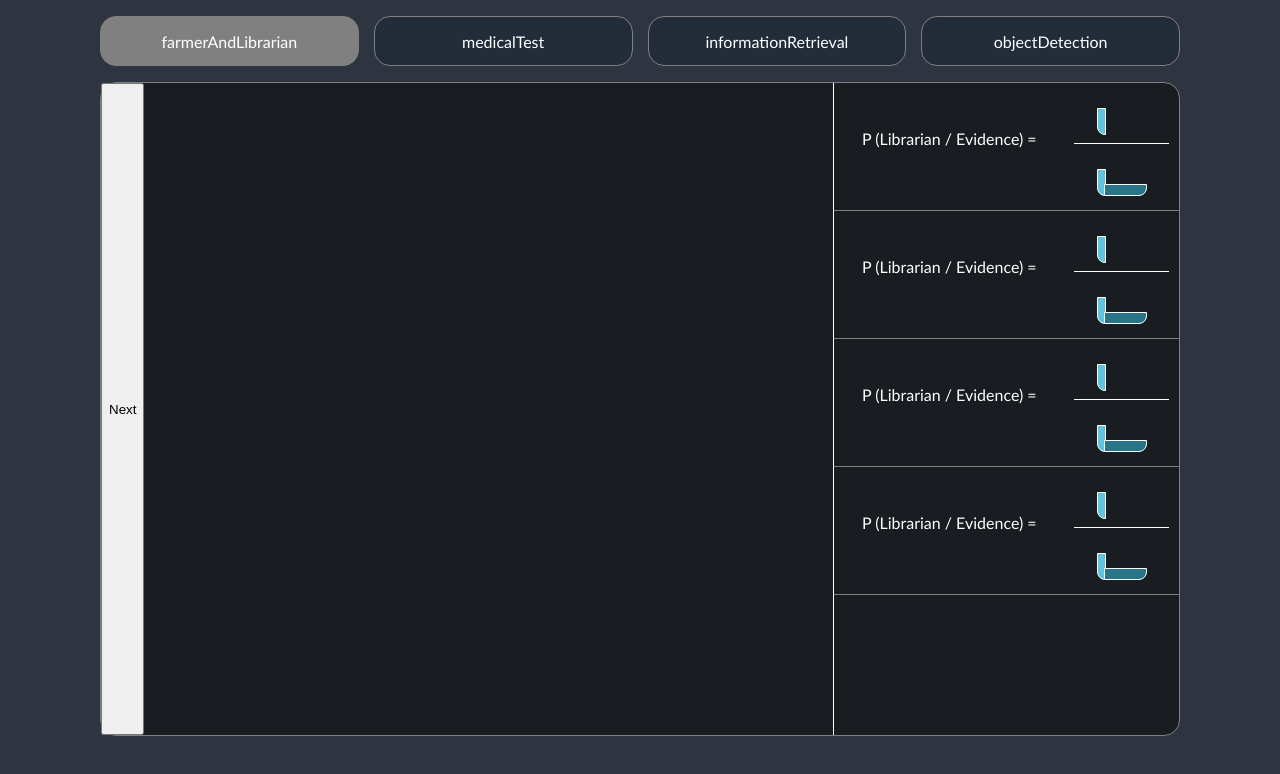
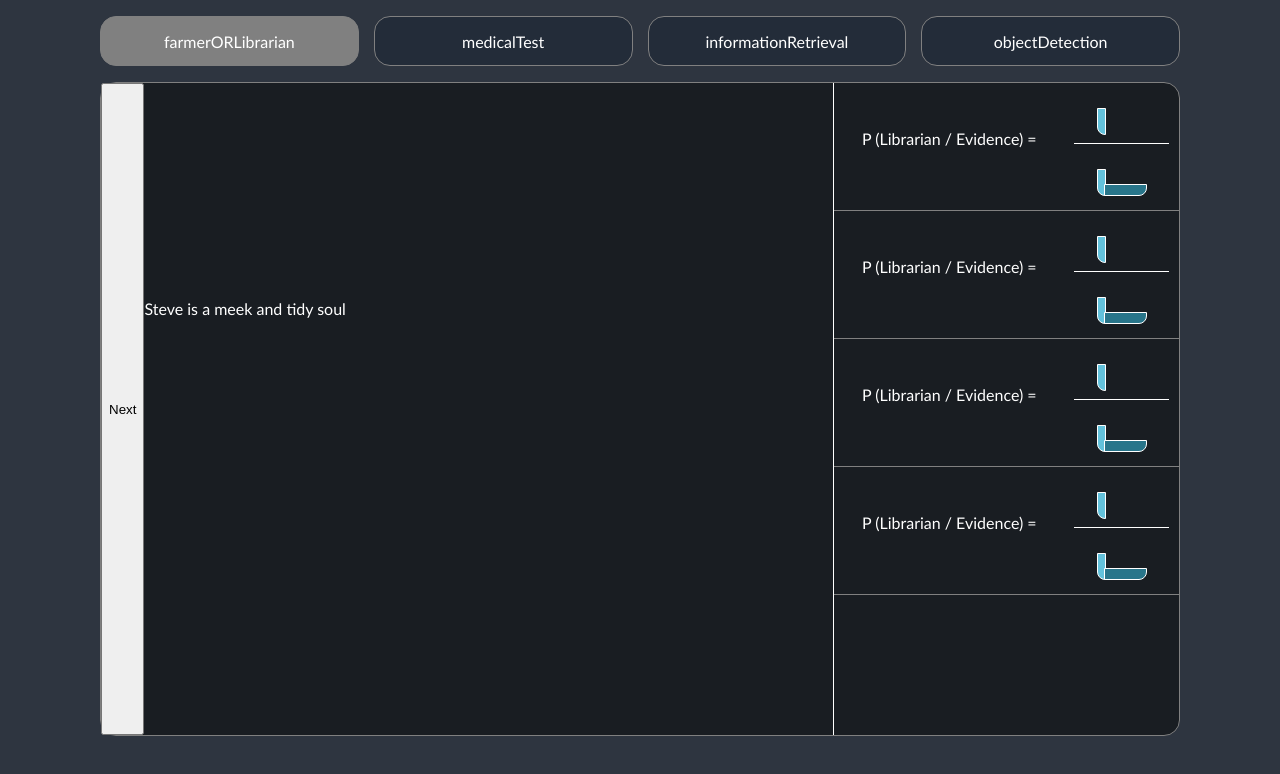
Before and after one commit to pratu16x7/the-belief-of-systems, a Vue app: page / in a window 1280 px wide. Shown: the top 774 px of the page. Built offline with nearby package versions, Linux system fonts and the light colour scheme.

Commit message:
message working

```diff
--- a/src/App.vue
+++ b/src/App.vue
@@ -54,7 +54,7 @@ import data from './data';
         Object.keys(this.scenarios).map(key => {
             this.scenarios[key]['active'] = false
         });
-        this.activateScenario("farmerAndLibrarian")
+        this.activateScenario("farmerORLibrarian")
         // this.$refs.fileInput.click()
     },
     methods: {
--- /dev/null
+++ b/src/components/Message.vue
@@ -0,0 +1,18 @@
+<template>
+    <p  v-show="active" class="message">{{message}}</p>
+</template>
+
+<script>
+
+export default {
+    props: {
+        message: String,
+        scenarioId: String,
+        active: Boolean,
+    }
+}
+</script>
+
+<style scoped>
+
+</style>
--- a/src/components/Scenario.vue
+++ b/src/components/Scenario.vue
@@ -14,11 +14,15 @@
                 v-bind:active="item.active"
             ></world-set>
 
-            <!-- <p class="message message-intro"
-                v-for="item in stages"
-            ></p> -->
 
 
+            <message
+                v-for="item in stages"
+                v-bind:key="id + '_' + item.id"
+                v-bind:id="item.id"
+                v-bind:message="item.message"
+                v-bind:active="item.active"
+            ></message>
         </section>
 
         <section class="properties">
@@ -33,10 +37,11 @@
 <script>
 
 import WorldSet from './WorldSet.vue';
+import Message from './Message.vue';
 import PropertyBayes from './PropertyBayes.vue';
 
 export default {
-    components: { WorldSet, PropertyBayes },
+    components: { WorldSet, PropertyBayes, Message },
     props: {
         id: String,
         name: String,
--- a/src/components/ScenarioToggle.vue
+++ b/src/components/ScenarioToggle.vue
@@ -1,6 +1,7 @@
 <template>
     <div class="scenario-toggle flex-1 flex-center" :class="{active: active}"> <p>{{ scenarioName }}</p> </div>
 </template>
+
 <script>
 
 export default {
--- a/src/data.js
+++ b/src/data.js
@@ -71,9 +71,9 @@ export default {
 
     // TODO: mesaages should be dynamic based on scenario state values
     "scenarios": {
-        "farmerAndLibrarian": {
-            "id": "farmerAndLibrarian",
-            "name": "farmerAndLibrarian",
+        "farmerORLibrarian": {
+            "id": "farmerORLibrarian",
+            "name": "farmerORLibrarian",
             "property": "bayesTheorem",
             "background": ["person.jpg", "repeat"],
             "colors": [],
```
